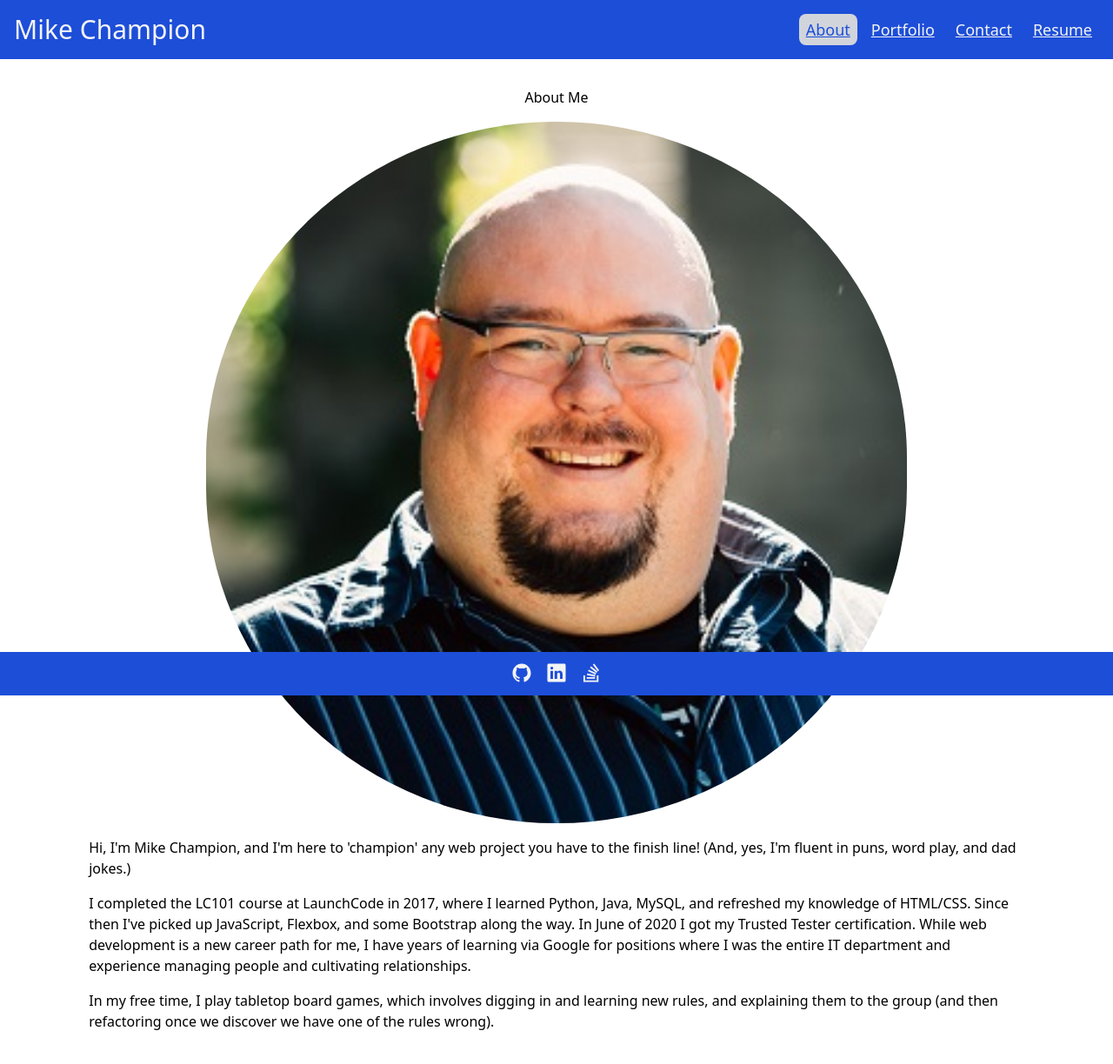
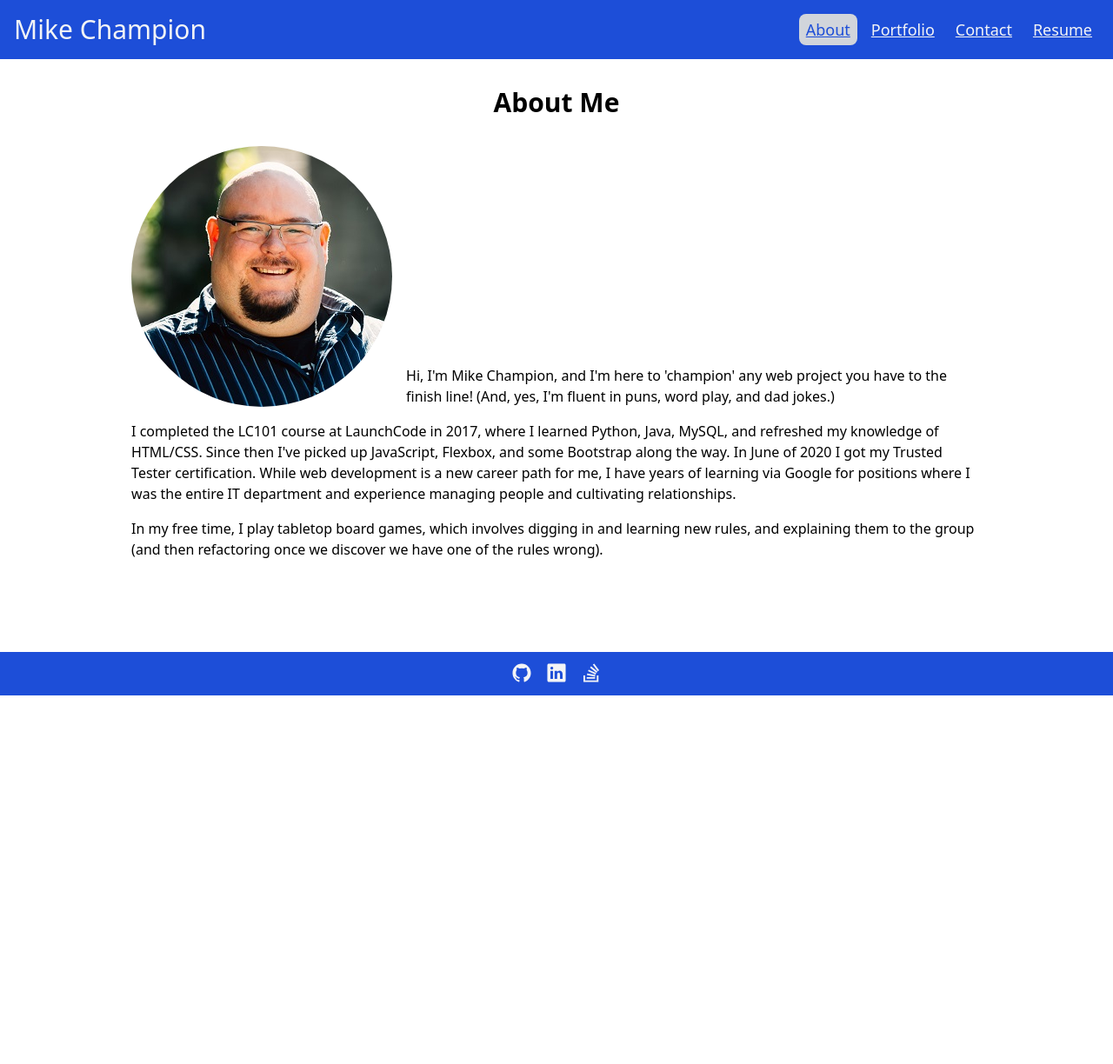
Before and after one commit to MikeChampion/react-portfolio, a React (Create React App) app: page /about in a window 1280 px wide. Shown: the top 1224 px of the page at 87% size. After the commit the page ends 800 px from the top, so only its background shows below. Built offline with nearby package versions, Linux system fonts and the light colour scheme.

Commit message:
Update About formatting and Tweak content

```diff
--- a/src/components/About.jsx
+++ b/src/components/About.jsx
@@ -1,20 +1,21 @@
 function About() {
     return (
         <div className="flex flex-col items-center mt-8 w-11/12">
-            <h2>About Me</h2>
-            <div className="flex flex-col items-center w-11/12">
+            <h2 className="text-3xl font-bold">About Me</h2>
+            <div className="flex flex-col items-center mt-8 mb-20 w-11/12 lg:w-5/6 gap-4">
+                <div className="flex flex-col md:flex-row md:items-end items-center gap-4">
                     <img
                         src="./images/headshot.jpg"
                         alt=""
-                    className="py-4 w-3/4 rounded-full"
+                        className="w-3/4 md:w-1/3 rounded-full"
                     />
-                <article className="flex flex-col gap-4 mb-16">
-                        <p>
+                    <p className="">
                         Hi, I&#39;m Mike Champion, and I&#39;m here to
                         &#39;champion&#39; any web project you have to the
                         finish line! (And, yes, I&#39;m fluent in puns,
                         word play, and dad jokes.)
                     </p>
+                </div>
                     <p>
                         I completed the LC101 course at LaunchCode
                         in 2017, where I learned Python, Java,
@@ -36,7 +37,6 @@ function About() {
                         the group (and then refactoring once we
                         discover we have one of the rules wrong).
                     </p>
-                </article>
             </div>
         </div>
     )
```
Lines whose indentation alone changed are shown as unchanged.
